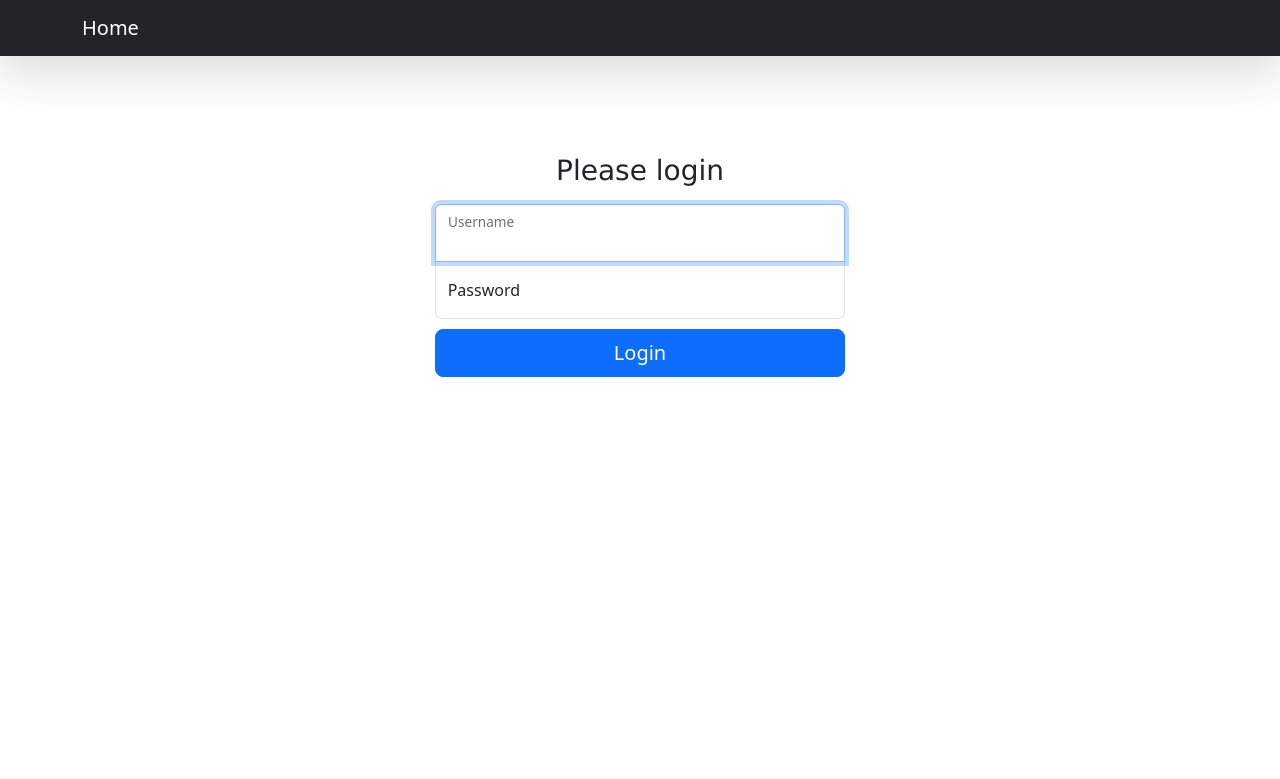
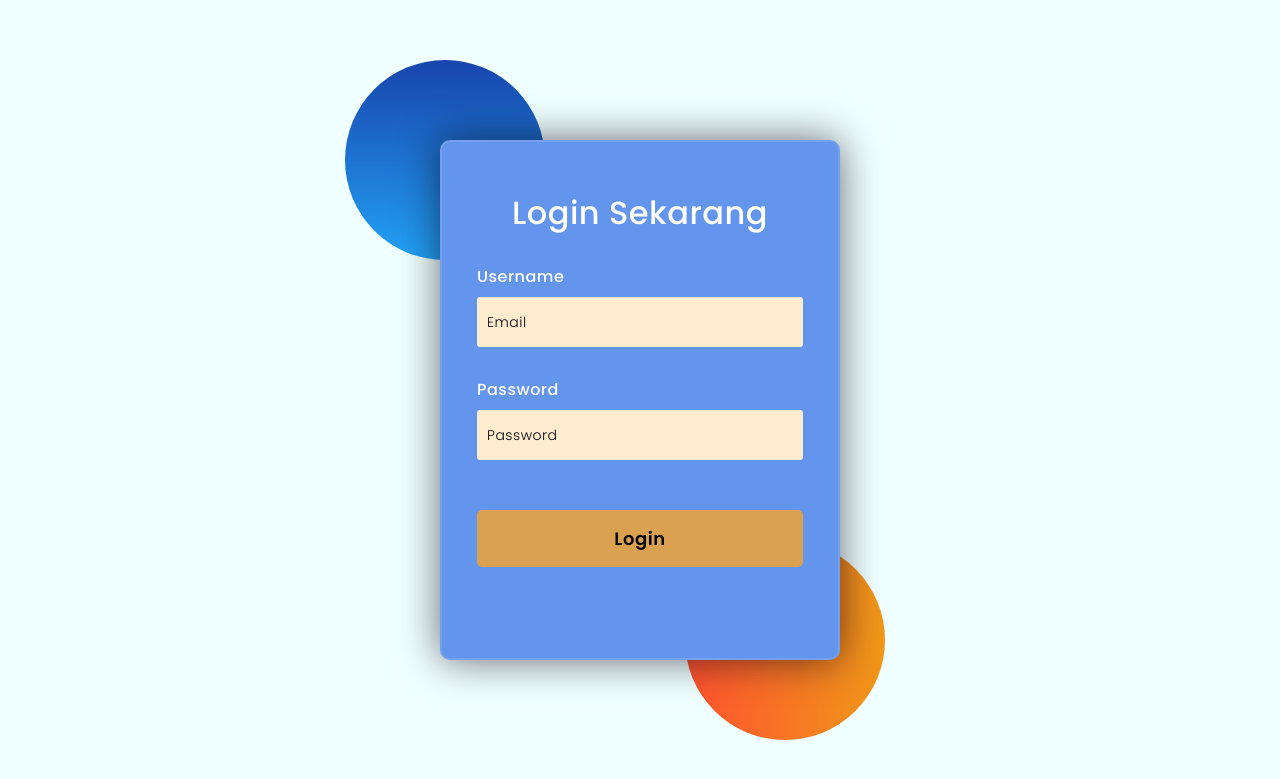
Before and after one commit to Surfer-Master/metopen-app, a PHP site: page /login.php in a window 1280 px wide. Shown: the top 779 px of the page. Run offline with PHP 8.4, Linux system fonts and the light colour scheme; some libraries are stand-ins or nearby versions.

Commit message:
Tampilan Login

```diff
--- a/login.php
+++ b/login.php
@@ -8,66 +8,30 @@
 <!DOCTYPE html>
 <html lang="en">
 <head>
-    <meta charset="UTF-8" />
-    <meta http-equiv="X-UA-Compatible" content="IE=edge" />
-    <meta name="viewport" content="width=device-width, initial-scale=1.0" />
+  <!-- Design by foolishdeveloper.com -->
     <title>Login</title>
-    <link rel="stylesheet" href="https://cdn.jsdelivr.net/npm/bootstrap-icons@1.9.1/font/bootstrap-icons.css" />
-    <link rel="stylesheet" href="public/css/bootstrap.min.css" />
-    <link rel="stylesheet" href="public/css/style.css">
+
+    <link rel="preconnect" href="https://fonts.gstatic.com">
+    <link rel="stylesheet" href="https://cdnjs.cloudflare.com/ajax/libs/font-awesome/5.15.4/css/all.min.css">
+    <link href="https://fonts.googleapis.com/css2?family=Poppins:wght@300;500;600&display=swap" rel="stylesheet">
+    <link rel="stylesheet" href="public/css/login/login.css">
+    <!--Stylesheet-->
 </head>
 <body>
-    <nav class="navbar navbar-expand-lg navbar-dark bg-dark shadow-lg sticky-top">
-      <div class="container">
-        <a class="navbar-brand" href="#">Home</a>
-        <button class="navbar-toggler" type="button" data-bs-toggle="collapse" data-bs-target="#navbarSupportedContent" aria-controls="navbarSupportedContent" aria-expanded="false" aria-label="Toggle navigation">
-          <span class="bi bi-list-nested"></span>
-        </button>
-        <div class="collapse navbar-collapse" id="navbarSupportedContent">
-          <ul class="navbar-nav me-auto mb-2 mb-lg-0">
-            <!-- <li class="nav-item">
-              <a class="nav-link disabled" href="index.php">Users</a>
-            </li>
-            <li class="nav-item">
-              <a class="nav-link disabled" href="usersLog.php">Users Log</a>
-            </li>
-            <li class="nav-item">
-              <a class="nav-link disabled" href="manageUsers.php">Manage Users</a>
-            </li>
-            <li class="nav-item">
-              <a class="nav-link disabled" href="manageUsers.php">Manage Devices</a>
-            </li> -->
-          </ul>
+    <div class="background">
+        <div class="shape"></div>
+        <div class="shape"></div>
     </div>
-      </div>
-    </nav>
+    <form>
+        <h3>Login Sekarang</h3>
 
-    <div class="row justify-content-center my-5">
-        <div class="col-md-4 col-10">
-            <div class="alert alert-danger alert-dismissible fade <?= isset($_SESSION["loginError"]) ? 'show' : '';?>" role="alert">
-              <?= isset($_SESSION["loginError"]) ? $_SESSION["loginError"] : '' ?>
-              <button type="button" class="btn-close" data-bs-dismiss="alert" aria-label="Close"></button>
-            </div>
+        <label for="username">Username</label>
+        <input type="text" placeholder="Email" id="username">
 
-            <main class="form-signin w-100 m-auto">
-                <h1 class="h3 mb-3 fw-normal text-center">Please login</h1>
-                <form action="login-process.php" method="POST">
-                    <div class="form-floating">
-                        <input type="text" name="username" class="form-control" id="username" placeholder="Username" autofocus required value="<?= isset($_SESSION["loginError"]) ? $_SESSION["loginError-username"] : '';?>">
-                        <label for="username">Username</label>
-                    </div>
-                    <div class="form-floating">
-                        <input type="password" name="password" class="form-control" id="password" placeholder="Password" required>
         <label for="password">Password</label>
-                    </div>
+        <input type="password" placeholder="Password" id="password">
 
-                    <button class="w-100 btn btn-lg btn-primary" type="submit" name="login">Login</button>
+        <button>Login</button>
     </form>
-                <!-- <small class="d-block text-center mt-3">Forgot your password? <a href="#">Reset your password!</a></small> -->
-            </main>
-        </div>
-    </div>
-    <script src="public/js/bootstrap.bundle.min.js"></script>
-    <script src="public/js/script.js"></script>
 </body>
 </html>
--- /dev/null
+++ b/public/css/login/login.css
@@ -0,0 +1,101 @@
+*,
+      *:before,
+      *:after{
+        padding: 0;
+        margin: 0;
+        box-sizing: border-box;
+    }
+    body{
+        background-color: #F0FFFF;
+    }
+    .background{
+        width: 430px;
+        height: 520px;
+        position: absolute;
+        transform: translate(-50%,-50%);
+        left: 50%;
+        top: 50%;
+    }
+    .background .shape{
+        height: 200px;
+        width: 200px;
+        position: absolute;
+        border-radius: 50%;
+    }
+    .shape:first-child{
+        background: linear-gradient(
+            #1845ad,
+            #23a2f6
+        );
+        left: -80px;
+        top: -80px;
+    }
+    .shape:last-child{
+        background: linear-gradient(
+            to right,
+            #ff512f,
+            #f09819
+        );
+        right: -30px;
+        bottom: -80px;
+    }
+    form{
+        height: 520px;
+        width: 400px;
+        background-color: rgb(100, 149, 237);
+        position: absolute;
+        transform: translate(-50%,-50%);
+        top: 50%;
+        left: 50%;
+        border-radius: 10px;
+        backdrop-filter: blur(10px);
+        border: 2px solid rgba(255,255,255,0.1);
+        box-shadow: 0 0 40px rgba(8,7,16,0.6);
+        padding: 50px 35px;
+    }
+    form *{
+        font-family: 'Poppins',sans-serif;
+        color: #ffffff;
+        letter-spacing: 0.5px;
+        outline: none;
+        border: none;
+    }
+    form h3{
+        font-size: 32px;
+        font-weight: 500;
+        line-height: 42px;
+        text-align: center;
+    }
+
+    label{
+        display: block;
+        margin-top: 30px;
+        font-size: 16px;
+        font-weight: 500;
+    }
+    input{
+        display: block;
+        color: #000000;
+        height: 50px;
+        width: 100%;
+        background-color: #FFEBCD;
+        border-radius: 3px;
+        padding: 0 10px;
+        margin-top: 8px;
+        font-size: 14px;
+        font-weight: 300;
+    }
+    ::placeholder{
+        color: #080710;
+    }
+    button{
+        margin-top: 50px;
+        width: 100%;
+        background-color: #DAA250;
+        color: #080710;
+        padding: 15px 0;
+        font-size: 18px;
+        font-weight: 600;
+        border-radius: 5px;
+        cursor: pointer;
+    }
```
Lines whose indentation alone changed are shown as unchanged.
